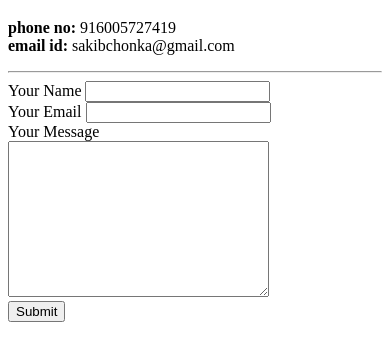
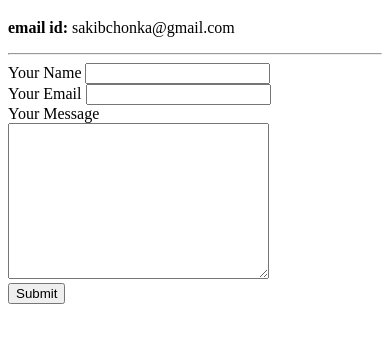
Before and after one commit to sakibchonka/cv, a plain HTML site: page contact.html in a window 390 px wide. Shown: the part 61-422 px from the top of the page. Drawn offline with Linux system fonts and the light colour scheme.

Commit message:
dropped phone number

```diff
--- a/contact.html
+++ b/contact.html
@@ -7,7 +7,6 @@
   <body>
     <h1>My Contact Details</h1>
     <p>
-      <strong>phone no:</strong>  916005727419 <br>
       <strong>email id:</strong> sakibchonka@gmail.com <br>
     </p>
     <hr>
```
